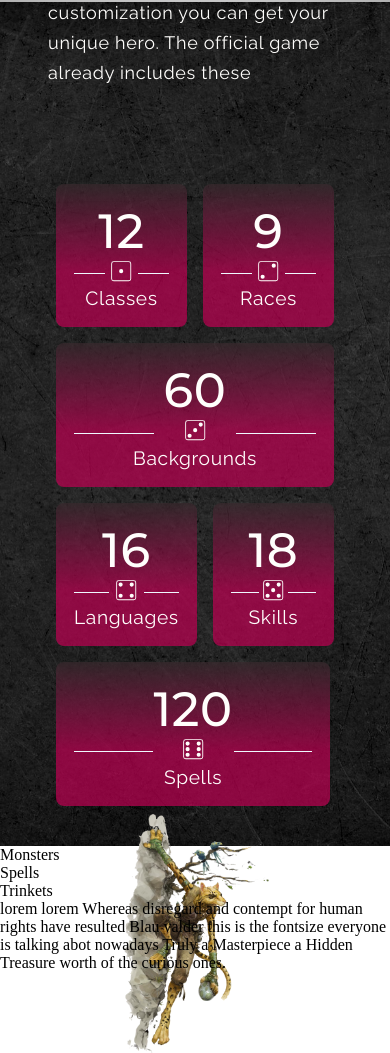
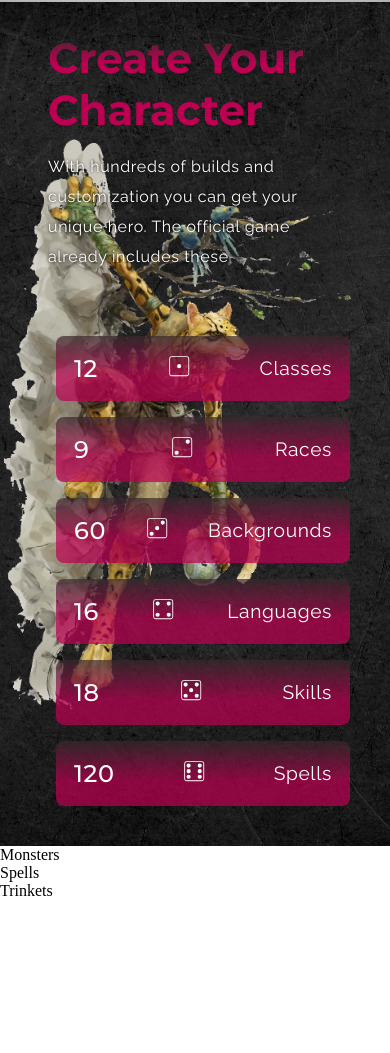
Before and after one commit to treee97/dndWebsite, a React (Create React App) app: page / in a window 390 px wide. Shown: the part 911-1964 px from the top of the page. After the commit the page ends 1811 px from the top, so only its background shows below. Built offline with nearby package versions, Linux system fonts and the light colour scheme.

Commit message:
work on features media query and character 480px

```diff
--- a/public/index.html
+++ b/public/index.html
@@ -24,10 +24,10 @@
       work correctly both with client-side routing and a non-root public URL.
       Learn how to configure a non-root public URL by running `npm run build`.
     -->
-    <title>React App</title>
+    <title>Dungeons & Dragons Fan Website by github/treee97</title>
   </head>
   <body>
-    <noscript>You need to enable JavaScript to run this app.</noscript>
+    <noscript>You need to enable JavaScript to run this app. This website was made for the only purpose of making a project for myself and see how my skills are with CSS, JS and React. </noscript>
     <div id="root"></div>
     <!--
       This HTML file is a template.
--- a/src/App.js
+++ b/src/App.js
@@ -25,7 +25,7 @@ const App = () => (
       <Monsters/>
       <Spells/>
       <Trinkets/>
-      <p>lorem lorem  Whereas disregard and contempt for human rights have resulted Blau valder this is the fontsize everyone is talking abot nowadays Truly a Masterpiece a Hidden Treasure worth of the curious ones. </p>
+      {/* <p>lorem lorem  Whereas disregard and contempt for human rights have resulted Blau valder this is the fontsize everyone is talking abot nowadays Truly a Masterpiece a Hidden Treasure worth of the curious ones. </p> */}
     </div>
 );
 
--- a/src/components/Features/Features.css
+++ b/src/components/Features/Features.css
@@ -11,11 +11,7 @@
     cursor: pointer;
     background: var(--gradient-bg);
 }
-/* .app__feature-number, .app__feature-name{
-    display: flex;
-    align-items: center;
-    justify-content: center;
-} */
+
 .app__feature-number p{
     font-family: var(--header-font);
     font-weight: 500;
@@ -51,6 +47,29 @@
 
 @media screen and (max-width: 1024px){
     .app__feature{
-        flex: 1;
+        /* flex: 1; */
+        width: 30%;
+
     }
 }
+
+@media screen and (max-width: 768px){
+    .app__feature{
+        width: 100%;
+        flex-direction: row;
+    }
+    .app__feature-number p{
+        font-size: 2rem;
+    }
+    .app__feature-dashline{
+        flex-direction: column;
+    }
+    .app__feature-dashline div{
+        display: none;
+    }
+}
+@media screen and (max-width: 480px){
+    .app__feature-number p{
+        font-size: 1.5rem;
+    }
+}
--- a/src/containers/Character/Character.css
+++ b/src/containers/Character/Character.css
@@ -45,34 +45,60 @@
 .app__character_content-info{
     margin-top: 4rem;
     display: flex;
+    align-items: center;
     flex-wrap: wrap;
 }
+/* ====================QUERIES======================= */
 
+@media screen and (max-width: 1500px){
+    .app__character_content-info{
+        margin-top: 2rem;
+    }
+
+}
 
 @media  screen and (max-width: 1280px) {
     .app__character_content-header h2{
-        font-size: 48px;
+        font-size: 56px;
         margin: 2rem 0 1.5rem 0;
 
     }
     .app__character_content-header p{
-        font-size: 18px;
-
+        text-shadow: 0px 0px 3px #000;
         margin-bottom: 1.5rem;
     }
 }
-@media  screen and (max-width: 1024px){
+@media screen and (max-width: 1024px){
     .app__character{
         flex-direction: column;
     }
+    .black__bg{
+        background:  url('../../assets/humanoid_puma.png'), url('../../assets/bg_one.jpg');
+        background-position: left, center;
+        background-size: 90%, cover;
+        background-repeat: no-repeat, no-repeat;
+      }
     .app__character-img{
-        align-items: center;
-        justify-content: center;
-        order: 2;
+        display: none;
+
     }
-    .app__character-img img{
-        max-width: 50%;
-        height: auto;
+}
+@media screen and (max-width: 768px){
+    .app__character_content-info{
+        display: flex;
+        flex-direction: column;
     }
-    /* We could display it none and send it back as bacground!!!! MUST DO WILL LOOK NICE BELIEVE IN YOUR SKILLS FELLA! */
+    /* las features aparecen en columna. No tocar nada mas y solo trabajar en la media query del componente Features */
 }
+@media screen and (max-width: 480px){
+    .app__character_content-header h2{
+        font-size: 42px;
+        margin: 1rem 0;
+
+    }
+    .app__character_content-header p{
+        text-shadow: 0px 0px 3px #000;
+        margin-bottom: 1.5rem;
+        font-size: 16px;
+    }
+}
--- a/src/containers/Character/Character.jsx
+++ b/src/containers/Character/Character.jsx
@@ -6,7 +6,7 @@ import './Character.css';
 import { data } from '../../constants';
 
 const Character = () => (
-    <div className="app__character section__padding black__bg">
+    <div className="app__character section__padding black__bg" id='characters'>
 
       <div className="app__character-img">
         <img src={images.puma} alt="character" />
--- a/src/containers/Header/Header.jsx
+++ b/src/containers/Header/Header.jsx
@@ -3,7 +3,7 @@ import { Cta } from '../../components';
 import './Header.css';
 
 const Header = () => (
-    <div className='app__header section__padding'>
+    <div className='app__header section__padding' id='adventure'>
       {/* <img src={images.topRightBg} alt="" /> */}
       <div className="app__header-heading">
         <h1 className="header__cormorant gradient__text">The Adventure Begins Now</h1>
```
